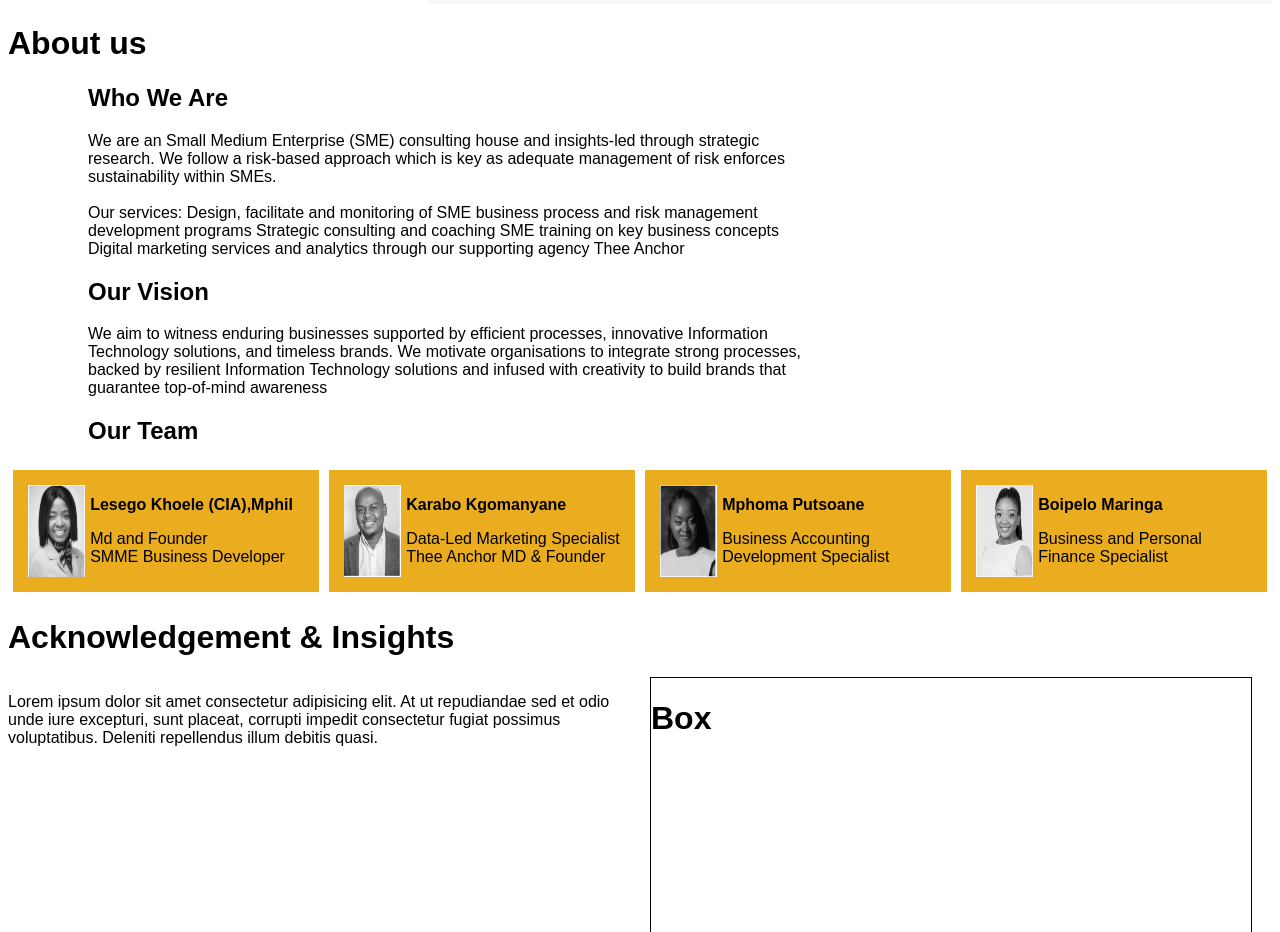
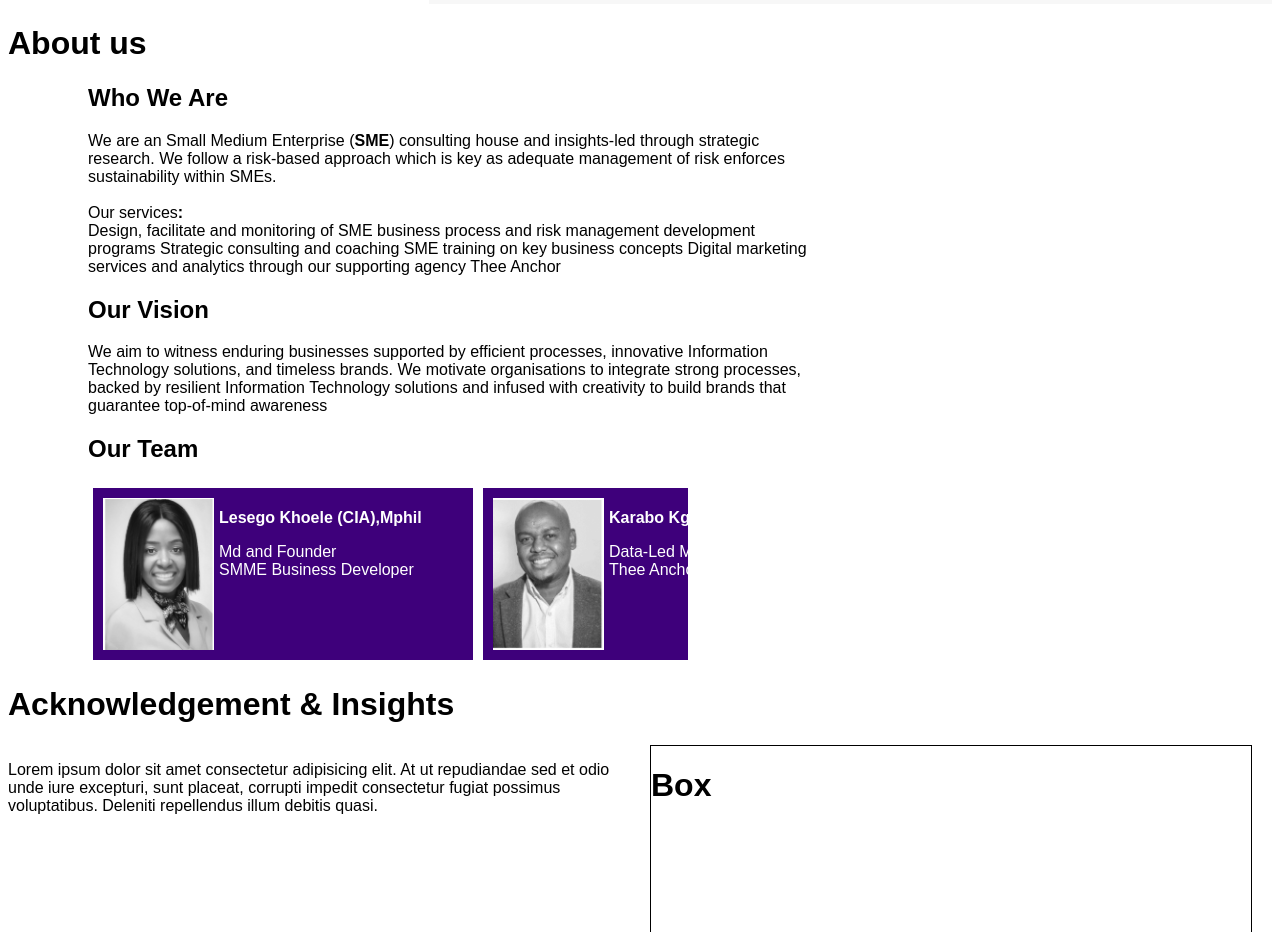
Before and after one commit to LebogangMputle/legacy_redefined, a React (Vite) app: page /aboutUs in a window 1280 px wide. Shown: the part 1200-2132 px from the top of the page. Built offline with nearby package versions, Linux system fonts and the light colour scheme.

Commit message:
Arranged team members

```diff
--- a/pages/About.css
+++ b/pages/About.css
@@ -13,10 +13,11 @@
 
 .pNames{
     font-weight: bold;
+    width: 45vh;
 }
 
 img{
-    width: 20%;
+    width: 30%;
     margin: 5px;
 }
 
@@ -24,14 +25,19 @@ img{
     position: relative;
     display: flex;
     flex-direction: row;
-    background-color: rgb(234, 173, 31);
-    padding: 10px;
+    background-color: #3e007b;
+    padding: 5px;
     margin: 5px;
-    width: 60vh;
+    color:white;
 }
 
 #divSlide{
     display: flex;
     flex-direction: row;
-    justify-content: space-between;
+    overflow-x: auto;
+    overflow-y: hidden;
+    white-space: nowrap;;
+    width: 75vh;
+    position: relative;
+    left: 10vh;
 }
--- a/pages/AboutUs.jsx
+++ b/pages/AboutUs.jsx
@@ -1,7 +1,26 @@
-import React from "react";
+import React, { useEffect } from "react";
 import './About.css'
 
 const About = () => {
+
+  useEffect(()=>{
+    const m1 = document.getElementById('M1');
+    const m2 = document.getElementById('M2');
+    const m3 = document.getElementById('M3');
+    const m4 = document.getElementById('M4');
+
+      const rect = m1.getBoundingClientRect();
+      const rect1 = m2.getBoundingClientRect();
+      const rect2 = m3.getBoundingClientRect();
+      const rect3 = m4.getBoundingClientRect();
+
+      console.log('m1X:'+ rect.x +',m1y:'+ rect.y);
+      console.log('m2X:'+ rect1.x +',m2y:'+ rect1.y);
+      console.log('m3X:'+ rect2.x +',m3y:'+ rect2.y);
+      console.log('m4X:'+ rect3.x +',m4y:'+ rect3.y);
+
+  },[]);
+
   return (
     <div id='about'>
       <h1>About us</h1>
@@ -10,18 +29,17 @@ const About = () => {
 
         <h2>Who We Are</h2>
           <p className='p1'>
-            We are an Small Medium Enterprise (SME) consulting house and insights-led through strategic research.
+            We are an Small Medium Enterprise (<b>SME</b>) consulting house and insights-led through strategic research.
             We follow a risk-based approach which is key as adequate management of risk enforces sustainability within SMEs.
              <br/>
              <br/>
-            Our services:
+            Our services<b>:</b><br/>
             Design, facilitate and monitoring of SME business process and risk management development programs
             Strategic consulting and coaching
             SME training on key business concepts
             Digital marketing services and analytics through our supporting agency Thee Anchor
 
           </p>
-
 
        </div>
 
@@ -30,8 +48,6 @@ const About = () => {
         <p className='p1'>
         We aim to witness enduring businesses supported by efficient processes, innovative Information Technology solutions, and timeless brands.
         We motivate organisations to integrate strong processes, backed by resilient Information Technology solutions and infused with creativity to build brands that guarantee top-of-mind awareness
-
-
         </p>
 
        </div>
@@ -41,7 +57,8 @@ const About = () => {
        </div>
      </div>
      <div id='divSlide'>
-               <div className="members">
+
+               <div id='M1' className="members">
                   <img src="../src/assets/Screenshot (114).png" alt='Lesego' />
                  <div>
                   <p className="pNames">Lesego Khoele (CIA),Mphil</p>
@@ -49,7 +66,7 @@ const About = () => {
                   </div>
                </div>
 
-               <div className="members">
+               <div id='M2' className="members">
                <img src="../src/assets/Screenshot (116).png" alt='Karabo' />
                <div>
                 <p className="pNames">Karabo Kgomanyane</p>
@@ -57,7 +74,7 @@ const About = () => {
                 </div>
                </div>
 
-               <div className="members">
+               <div id='M3' className="members">
                <img src="../src/assets/Screenshot (115).png" alt='Mphoma' />
                 <div>
                 <p className="pNames">Mphoma Putsoane </p>
@@ -65,7 +82,7 @@ const About = () => {
                 </div>
                </div>
 
-               <div className="members">
+               <div id='M4' className="members">
                <img src="../src/assets/Screenshot (117).png" alt='Boipelo' />
                 <div>
                 <p className="pNames">Boipelo Maringa </p>
```
